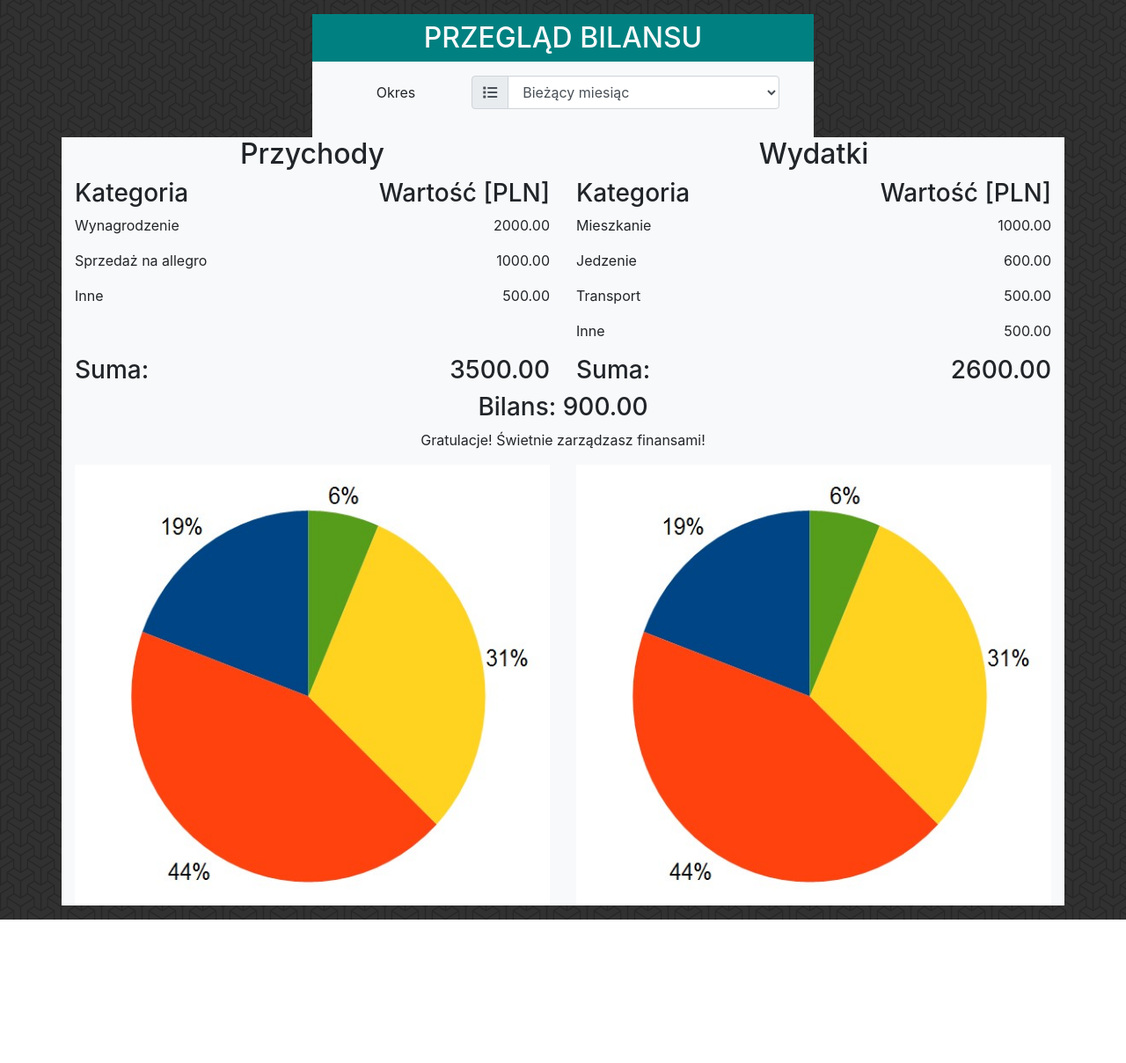
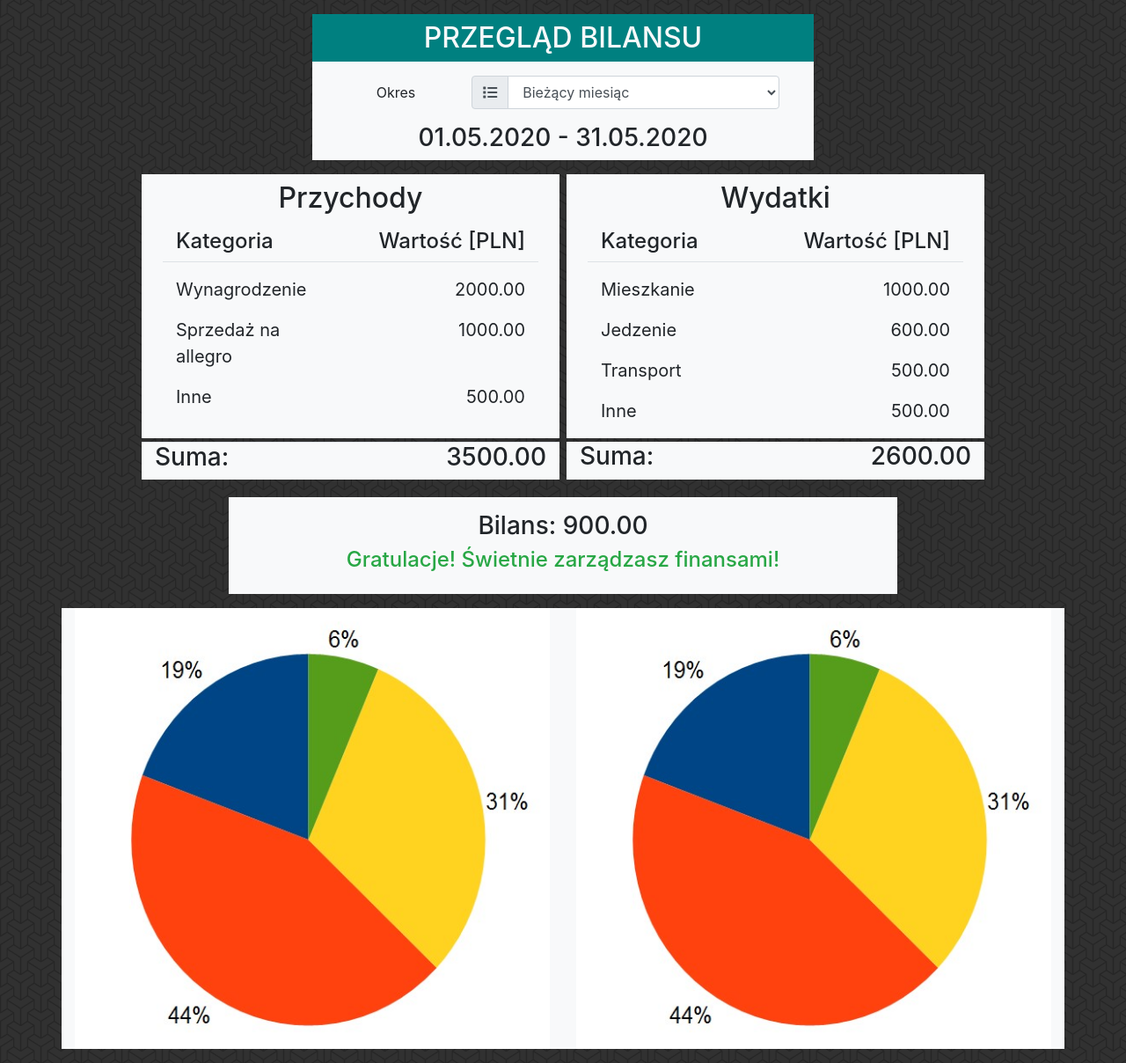
Before and after one commit to OktawianRekawek/BudgetAppBootstrap, a PHP site: page /www/balance.html in a window 1280 px wide. Shown: the part 86-1294 px from the top of the page at 88% size. Before the commit the page ends 1131 px from the top, so only its background shows below. Run offline with PHP 8.4, Linux system fonts and the light colour scheme; some libraries are stand-ins or nearby versions.

Commit message:
Add preview balance page design

```diff
--- a/css/main.css
+++ b/css/main.css
@@ -61,3 +61,8 @@ body {
 .disabled {
   cursor: default;
 }
+
+.incomes p,
+.expanses p {
+  font-size: 20px;
+}
--- a/www/balance.html
+++ b/www/balance.html
@@ -67,12 +67,12 @@
     </nav>
   </header>
   <main class="container my-3">
-    <div class="row balance">
+    <div class="row justify-content-center balance">
       <header class="col-md-8 col-lg-6 mx-auto bg-sea text-center text-uppercase text-light py-2">
         <h1 class="h2 mb-0">Przegląd Bilansu</h1>
       </header>
       <div class="w-100"></div>
-      <div class="col-md-8 col-lg-6 bg-light mx-auto py-3 text-center">
+      <div class="col-md-8 col-lg-6 bg-light mx-auto pt-3 text-center">
         <form>
           <div class="form-group row justify-content-center">
             <label for="period" class="col-sm-3 col-form-label">Okres</label>
@@ -90,16 +90,17 @@
             </div>
           </div>
         </form>
+        <h3 class="text-center">01.05.2020 - 31.05.2020</h3>
       </div>
-      <div class="w-100"></div>
-      <div class="col-md-6 bg-light incomes">
-        <h2 class="text-center">Przychody</h2>
-        <div class="row">
-          <div class="col-6">
-            <h3>Kategoria</h3>
+      <div class="w-100 my-2"></div>
+      <div class="col-md-5 bg-light mx-1 incomes">
+        <h2 class="text-center py-2">Przychody</h2>
+        <div class="row px-4">
+          <div class="col-6 border-bottom mb-3">
+            <h4>Kategoria</h4>
           </div>
-          <div class="col-6 text-right">
-            <h3>Wartość [PLN]</h3>
+          <div class="col-6 text-right border-bottom mb-3">
+            <h4>Wartość [PLN]</h4>
           </div>
           <div class="col-6">
             <p>Wynagrodzenie</p>
@@ -121,14 +122,14 @@
           </div>
         </div>
       </div>
-      <div class="col-md-6 bg-light expanses order-2 order-md-1">
-        <h2 class="text-center">Wydatki</h2>
-        <div class="row">
-          <div class="col-6">
-            <h3>Kategoria</h3>
+      <div class="col-md-5 bg-light mx-1 expanses order-2 order-md-1">
+        <h2 class="text-center py-2">Wydatki</h2>
+        <div class="row px-4">
+          <div class="col-6 border-bottom mb-3">
+            <h4>Kategoria</h4>
           </div>
-          <div class="col-6 text-right">
-            <h3>Wartość [PLN]</h3>
+          <div class="col-6 text-right border-bottom mb-3">
+            <h4>Wartość [PLN]</h4>
           </div>
           <div class="col-6">
             <p>Mieszkanie</p>
@@ -156,7 +157,7 @@
           </div>
         </div>
       </div>
-      <div class="col-md-6 bg-light incomes-sum order-1 order-md-2">
+      <div class="col-md-5 bg-light m-1 incomes-sum order-1 order-md-2 border-top">
         <div class="row">
           <div class="col-6">
             <h3>Suma:</h3>
@@ -166,7 +167,7 @@
           </div>
         </div>
       </div>
-      <div class="col-md-6 bg-light expanses-sum order-3">
+      <div class="col-md-5 bg-light m-1 expanses-sum order-3">
         <div class="row">
           <div class="col-6">
             <h3>Suma:</h3>
@@ -176,9 +177,9 @@
           </div>
         </div>
       </div>
-      <div class="col-12 bg-light order-4 text-center">
+      <div class="col-md-8 bg-light order-4 text-center my-3 py-3">
         <h3>Bilans: 900.00</h3>
-        <p>Gratulacje! Świetnie zarządzasz finansami!</p>
+        <p class="h4 text-success">Gratulacje! Świetnie zarządzasz finansami!</p>
       </div>
       <div class="col-md-6 bg-light incomes-graph order-5">
         <img src="../img/Pie-chart.jpg" alt="" class="img-fluid">
```
